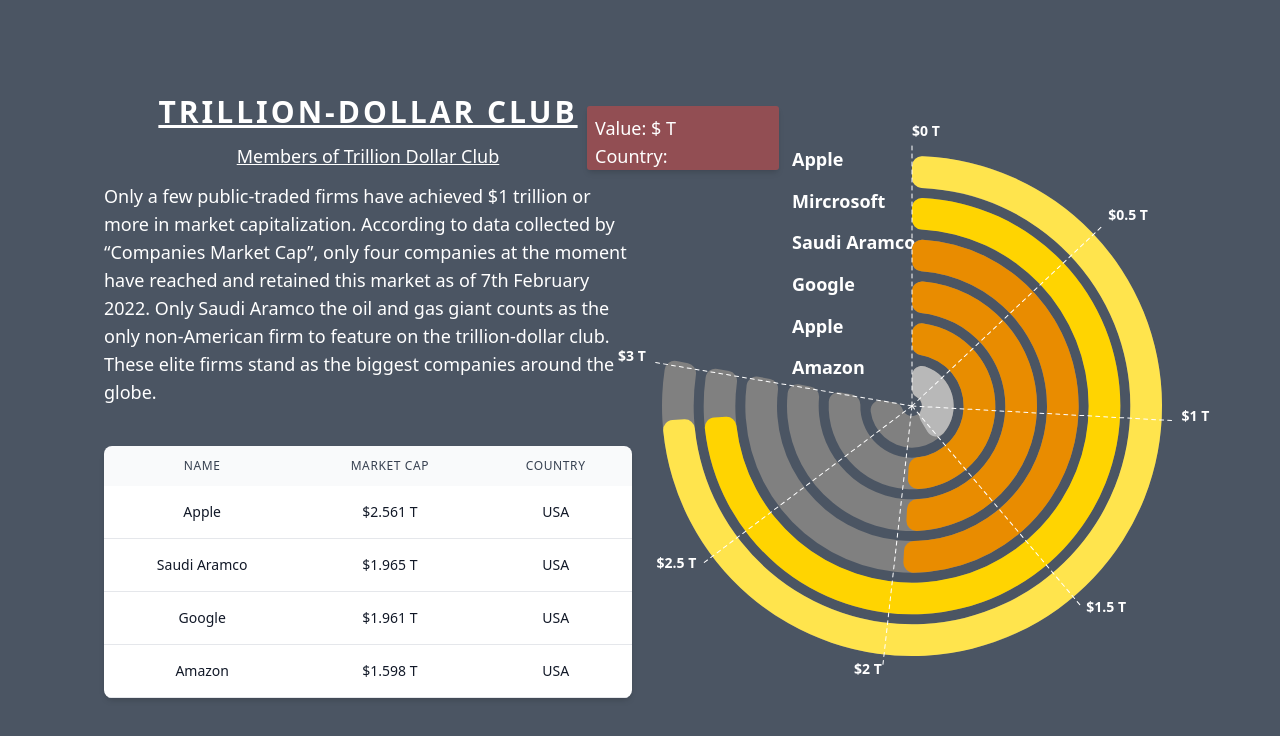
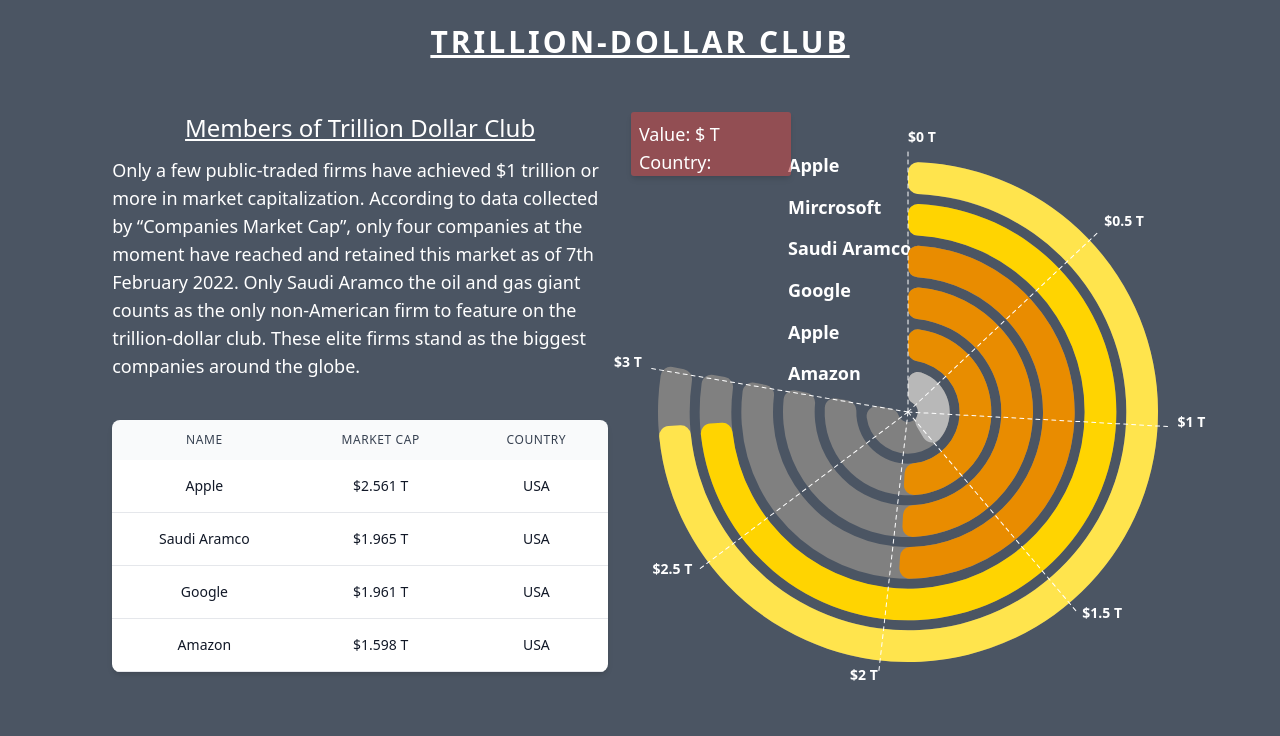
Before and after one commit to simbamkenya/radial-chart-d3, a React (Create React App) app: page / in a window 1280 px wide. Shown: the top 736 px of the page. Built offline with nearby package versions, Linux system fonts and the light colour scheme.

Commit message:
fixed header

```diff
--- a/src/App.js
+++ b/src/App.js
@@ -4,13 +4,15 @@
 
 function App() {
   return (
-    <div className="antialiased bg-gray-600 min-h-screen flex justify-center items-center">
+    <div className="antialiased bg-gray-600 min-h-screen ">
+      <h1 className='flex-none text-3xl underline text-white font-bold uppercase text-center tracking-widest space-y-4 py-6'>Trillion-Dollar Club</h1>
+      <div className='flex justify-center items-center'>
         <div className='mx-auto lg:flex  px-8 lg:px-24 py-4'>
-        <div className='lg:w-1/2'>
+          <div className='lg:w-1/2  px-4'>
             <div className='px-2'>
               <div>
-              <h1 className='flex-none text-3xl underline text-white font-bold uppercase text-center tracking-widest space-y-4'>Trillion-Dollar Club</h1>
-              <h1 className='text-white text-lg font-medium text-center underline py-3 '>Members of Trillion Dollar Club</h1>
+                {/* <h1 className='flex-none text-3xl underline text-white font-bold uppercase text-center tracking-widest space-y-4'>Trillion-Dollar Club</h1>           */}
+                <h1 className='text-white text-2xl font-medium text-center underline py-3 '>Members of Trillion Dollar Club</h1>
                 <p className='tracking-6 text-lg text-white'>
                 Only a few public-traded firms have achieved $1 trillion or more in market capitalization.
                 According to data collected by “Companies Market Cap”, only four companies at the moment
@@ -65,9 +67,10 @@
 
           </div>
 
-        <div className='flex justify-center items-center lg:w-1/2'>
+          <div className='flex justify-center items-center lg:w-1/2 mr-2 px-6'>
             <div className='pt-3'>
             <Radial/>
+            </div>
           </div>
         </div>
       </div>
--- a/src/components/Radial.js
+++ b/src/components/Radial.js
@@ -114,7 +114,7 @@
     return (
             <div id='svgcontainer' className='relative'>
                 {/* {console.log('value', toolTip.value)} */}
-               <div className='absolute inset-x-0 top-0 h-16 w-48 tooltip font-medium text-lg shadow-md text-white px-2 py-2'>
+               <div className='absolute inset-x-0 top-0 left-12 h-16 w-40 tooltip font-medium text-lg shadow-md text-white px-2 py-2'>
                    <div>Value: ${toolTip.value} T</div>
                    <div>Country: {toolTip.country}</div>
                </div>
--- a/src/index.css
+++ b/src/index.css
@@ -25,10 +25,6 @@
 } */
 
 .tooltip {
-  /* opacity: 1; */
-  /* top: -12px; */
-  /* left: 0; */
-  /* display: none; */
   background: rgba(194, 74, 74, 0.6);
   border-radius: 3px;
 }
```
Lines whose indentation alone changed are shown as unchanged.
